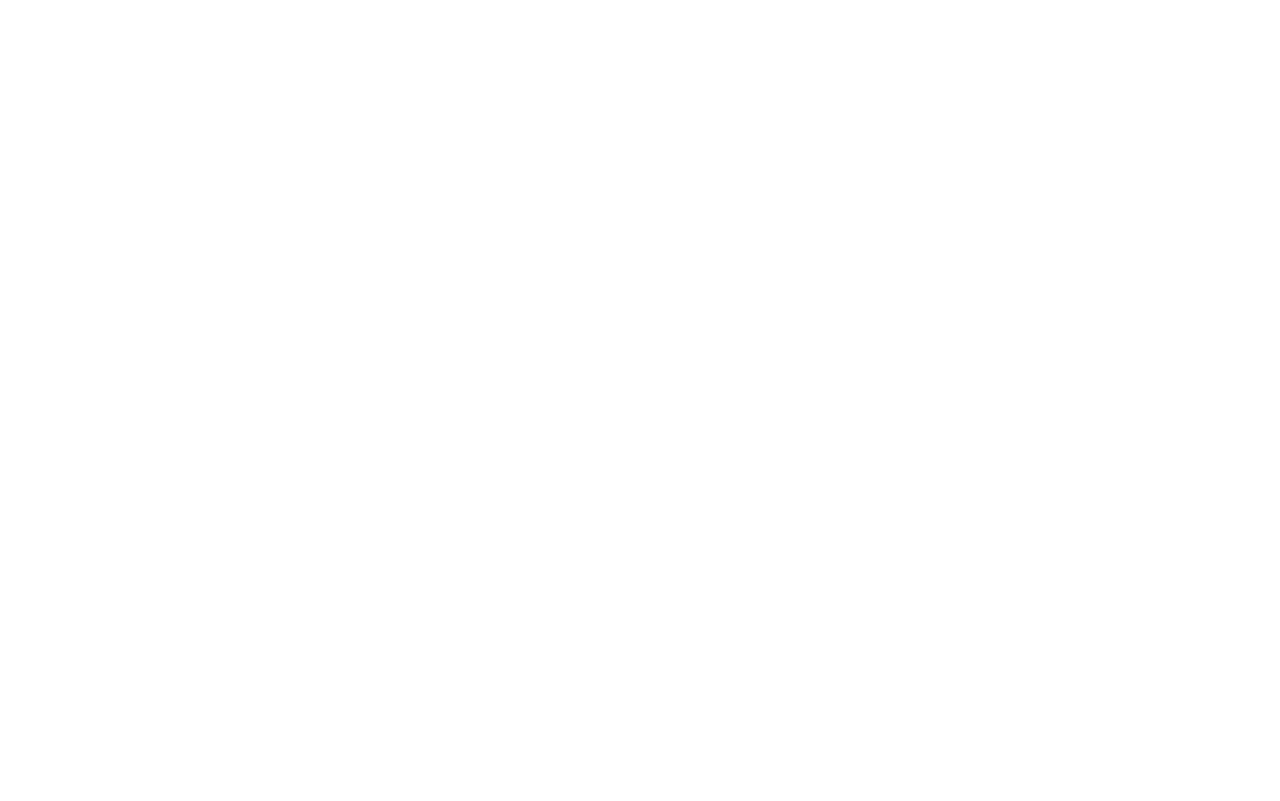
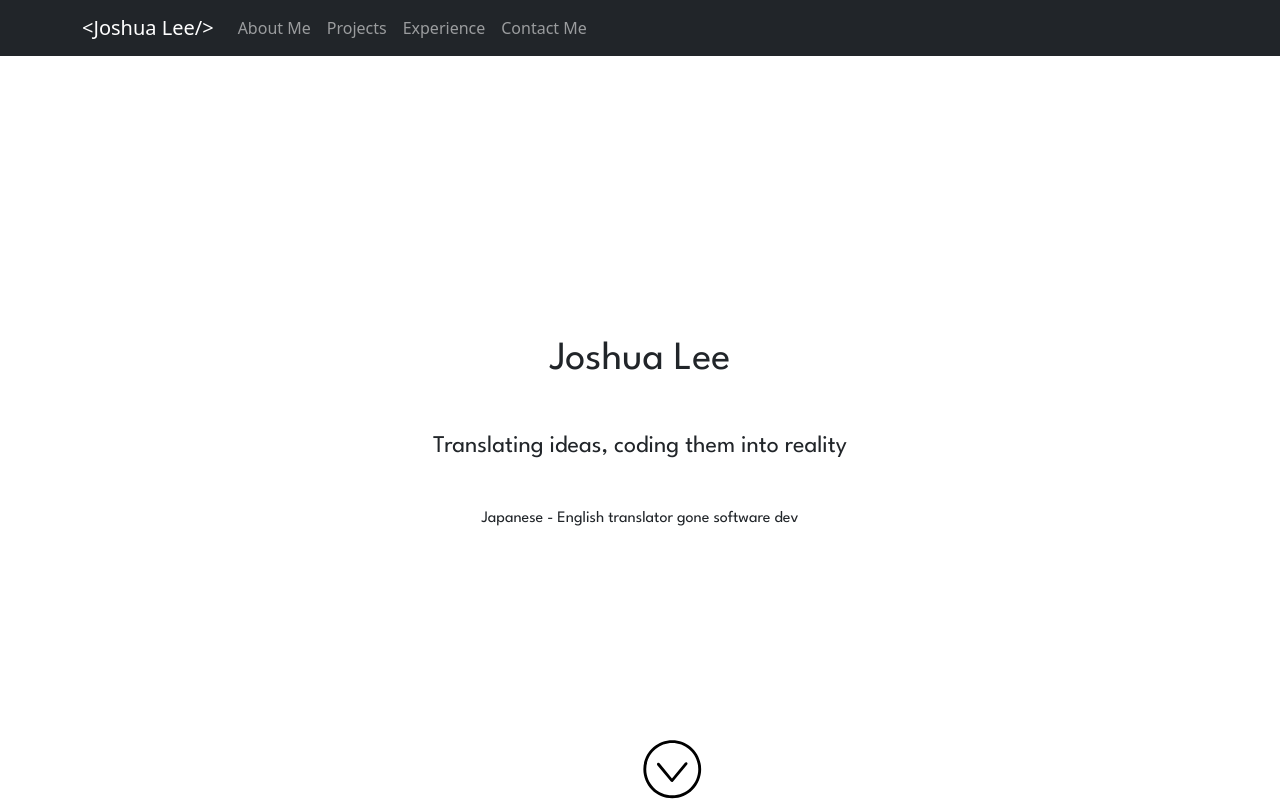
Before and after one commit to JoshoeaLee/personal-website, a React (Vite) app: page / in a window 1280 px wide. Shown: the top 801 px of the page. Built offline with nearby package versions, Linux system fonts and the light colour scheme.

Commit message:
Fixed Provider Bug

```diff
--- a/src/contexts/ProjectContext.jsx
+++ b/src/contexts/ProjectContext.jsx
@@ -16,4 +16,12 @@
         .then((response)=>response.json())
         .then((data)=>console.log(data[2].projectTitle));
     }
+
+    return (
+        <ProjectContext.Provider value ={{
+            getProjects,
+        }}>
+            {children}
+        </ProjectContext.Provider>
+    )
 }
```
